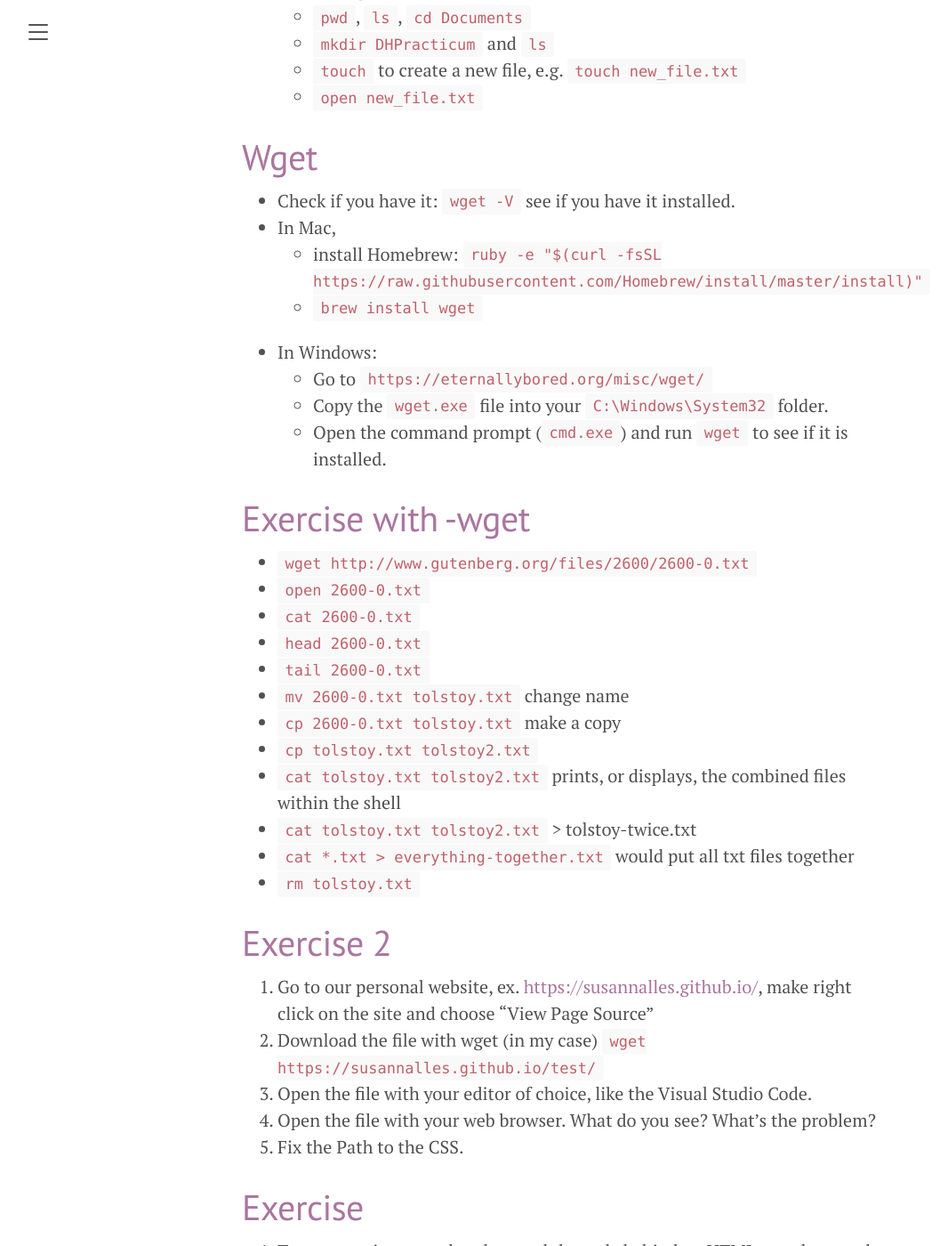
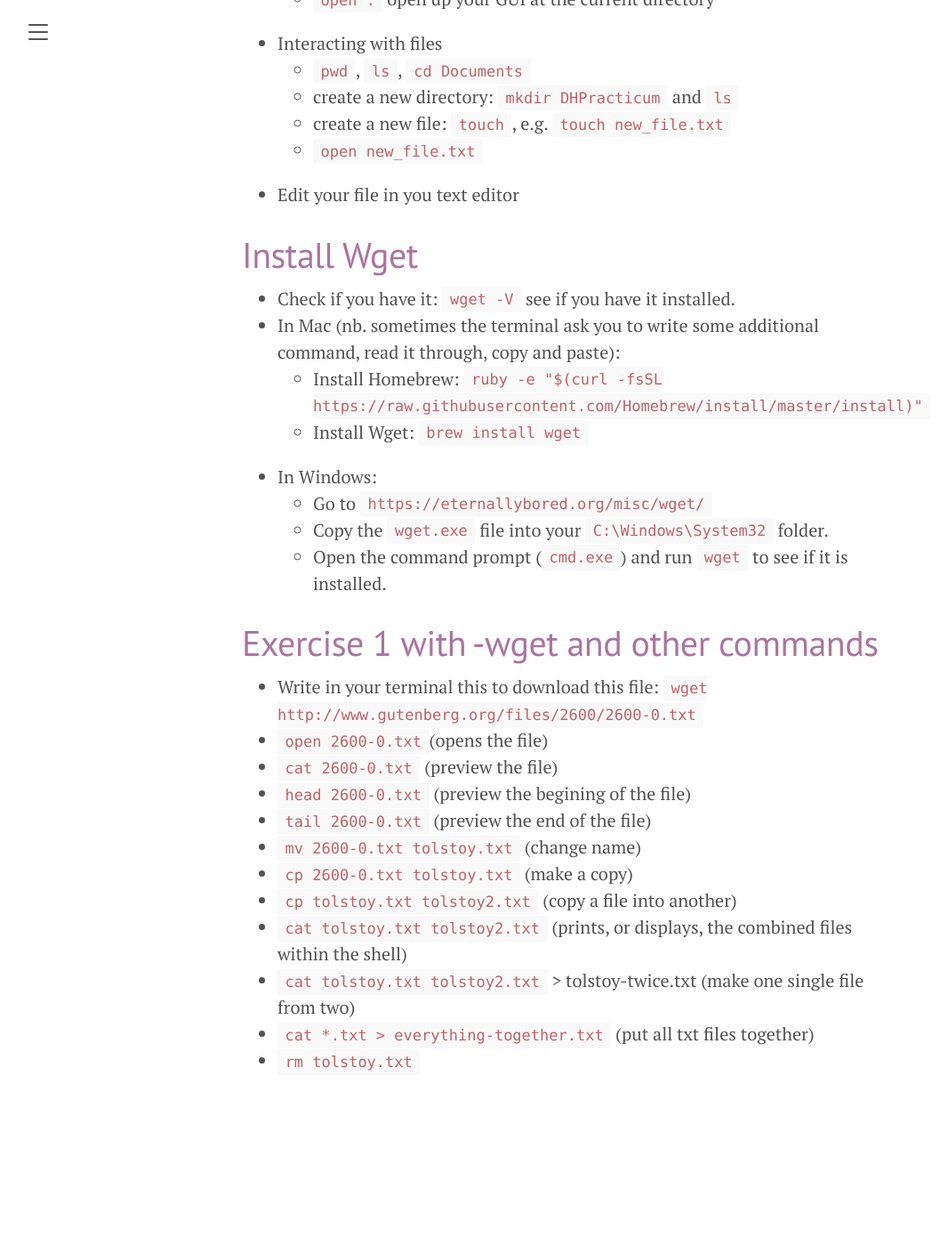
Before and after one commit to susannalles/DHPracticum_Spring23, a Jekyll site: the page built from exercises/3.Feb_2_2023.md, in a window 1280 px wide and 1400 px high, scrolled down 1059 px. Shown: the whole window at 89% size, without its empty margins (8-1074 px from the left). Built offline with Jekyll 4.4.1, drawn with Linux system fonts in a browser that asks for light colours; after the commit the page ends 2346 px from its top, so only the background shows below that; some of the changed text lies outside the part shown.

Commit message:
Update 3.Feb_2_2023.md

```diff
--- a/exercises/3.Feb_2_2023.md
+++ b/exercises/3.Feb_2_2023.md
@@ -5,15 +5,16 @@ title: Class 3
 
 # Practise 1: Bash Command
 
-- Graphical-User Interface, or GUI
+- Graphical-User Interface (GUI) VS Terminal/Command line/ Bash
 - Windows users can follow along by installing popular shells such as Cygwin (<https://www.cygwin.com/>) or Git Bash <https://gitforwindows.org/>.
 - Goals:
-  * Navigate through your file system and find files
-  * Open them, perform basic data manipulation tasks such as combining and copying files
+  * Navigate through your file system: where are you, what's in the folder.
+  * Open, create, delete files and folders
+  * Perform basic data manipulation tasks such as combining and copying files
   * Reading them and making relatively simple edits
 - Open shell:
   * `Applications -> Utilities -> Terminal`
-- Change the default visual appearance of the terminal in Preferences.
+- Change the default visual appearance of the terminal in Preferences (choose your color, a clear readable font).
 - Get to know yourself: `whoami`
 - Moving around your computer’s file system:
   * `pwd`
@@ -27,42 +28,31 @@ title: Class 3
   * `open .` open up your GUI at the current directory
 - Interacting with files
   * `pwd`, `ls`, `cd Documents`
-  * `mkdir DHPracticum` and `ls`
-  * `touch` to create a new file, e.g. `touch new_file.txt`
+  * create a new directory: `mkdir DHPracticum` and `ls`
+  * create a new file: `touch`, e.g. `touch new_file.txt`
   * `open new_file.txt`
+- Edit your file in you text editor
 
-# Wget
+# Install Wget
 - Check if you have it: `wget -V` see if you have it installed.
-- In Mac,
-  * install Homebrew: `ruby -e "$(curl -fsSL https://raw.githubusercontent.com/Homebrew/install/master/install)"`
-  * `brew install wget`
+- In Mac (nb. sometimes the terminal ask you to write some additional command, read it through, copy and paste):
+  * Install Homebrew: `ruby -e "$(curl -fsSL https://raw.githubusercontent.com/Homebrew/install/master/install)"`
+  * Install Wget: `brew install wget`
 - In Windows:
   * Go to `https://eternallybored.org/misc/wget/`
   * Copy the `wget.exe` file into your `C:\Windows\System32` folder.
   * Open the command prompt (`cmd.exe`) and run `wget` to see if it is installed.
 
-# Exercise with -wget
-  * `wget http://www.gutenberg.org/files/2600/2600-0.txt`
-  * `open 2600-0.txt`
-  * `cat 2600-0.txt`
-  * `head 2600-0.txt`
-  * `tail 2600-0.txt`
-  * `mv 2600-0.txt tolstoy.txt` change name
-  * `cp 2600-0.txt tolstoy.txt` make a copy
-  * `cp tolstoy.txt tolstoy2.txt`
-  * `cat tolstoy.txt tolstoy2.txt` prints, or displays, the combined files within the shell
-  * `cat tolstoy.txt tolstoy2.txt` > tolstoy-twice.txt
-  * `cat *.txt > everything-together.txt` would put all txt files together
+# Exercise 1 with -wget and other commands
+  * Write in your terminal this to download this file: `wget http://www.gutenberg.org/files/2600/2600-0.txt`
+  * `open 2600-0.txt`(opens the file)
+  * `cat 2600-0.txt` (preview the file)
+  * `head 2600-0.txt` (preview the begining of the file)
+  * `tail 2600-0.txt` (preview the end of the file)
+  * `mv 2600-0.txt tolstoy.txt` (change name)
+  * `cp 2600-0.txt tolstoy.txt` (make a copy)
+  * `cp tolstoy.txt tolstoy2.txt` (copy a file into another)
+  * `cat tolstoy.txt tolstoy2.txt` (prints, or displays, the combined files within the shell)
+  * `cat tolstoy.txt tolstoy2.txt` > tolstoy-twice.txt (make one single file from two)
+  * `cat *.txt > everything-together.txt` (put all txt files together)
   * `rm tolstoy.txt`
-
-# Exercise 2
-
-  1. Go to our personal website, ex. <https://susannalles.github.io/>, make right click on the site and choose "View Page Source"
-  2. Download the file with wget (in my case) `wget https://susannalles.github.io/test/`
-  3. Open the file with your editor of choice, like the Visual Studio Code.
-  4. Open the file with your web browser. What do you see? What's the problem?
-  5. Fix the Path to the CSS.
-
-# Exercise
-
-  1. Try to experiment and understand the code behind an HTML template, such as the [Foundation templates](https://get.foundation/templates.html)
```
